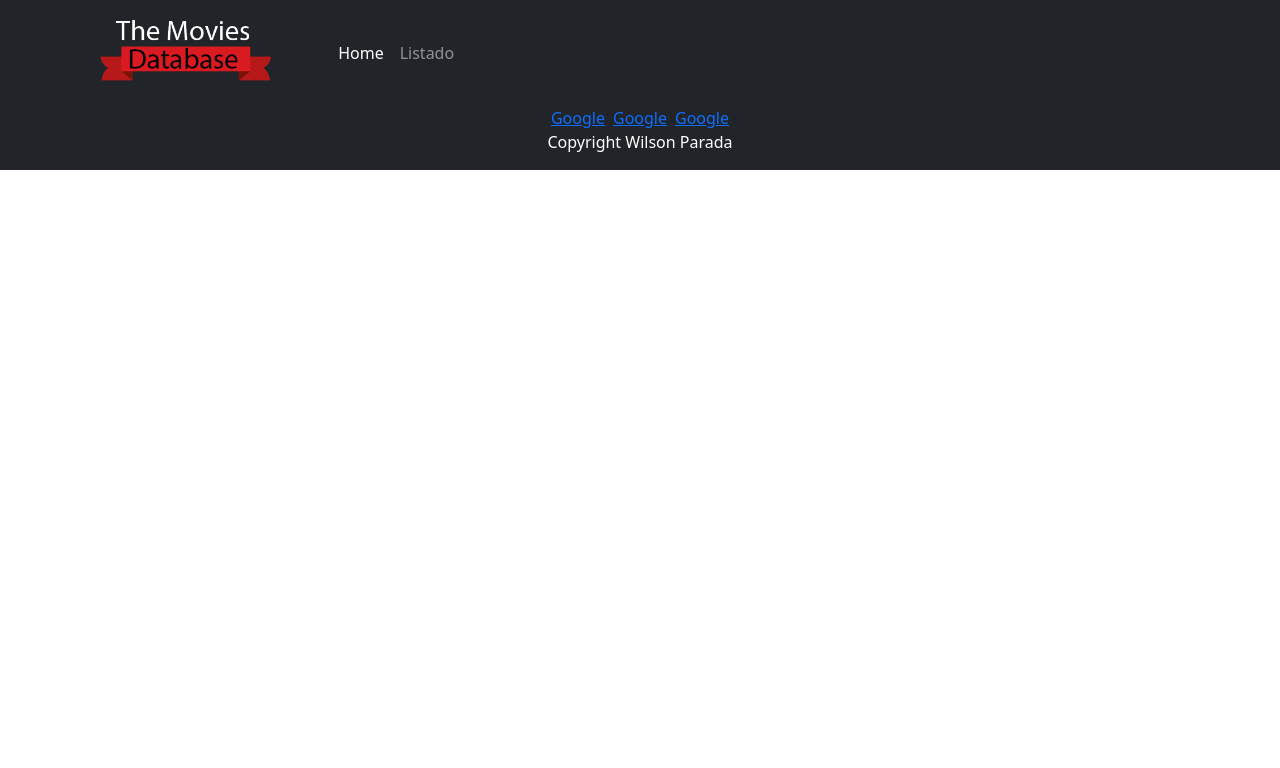
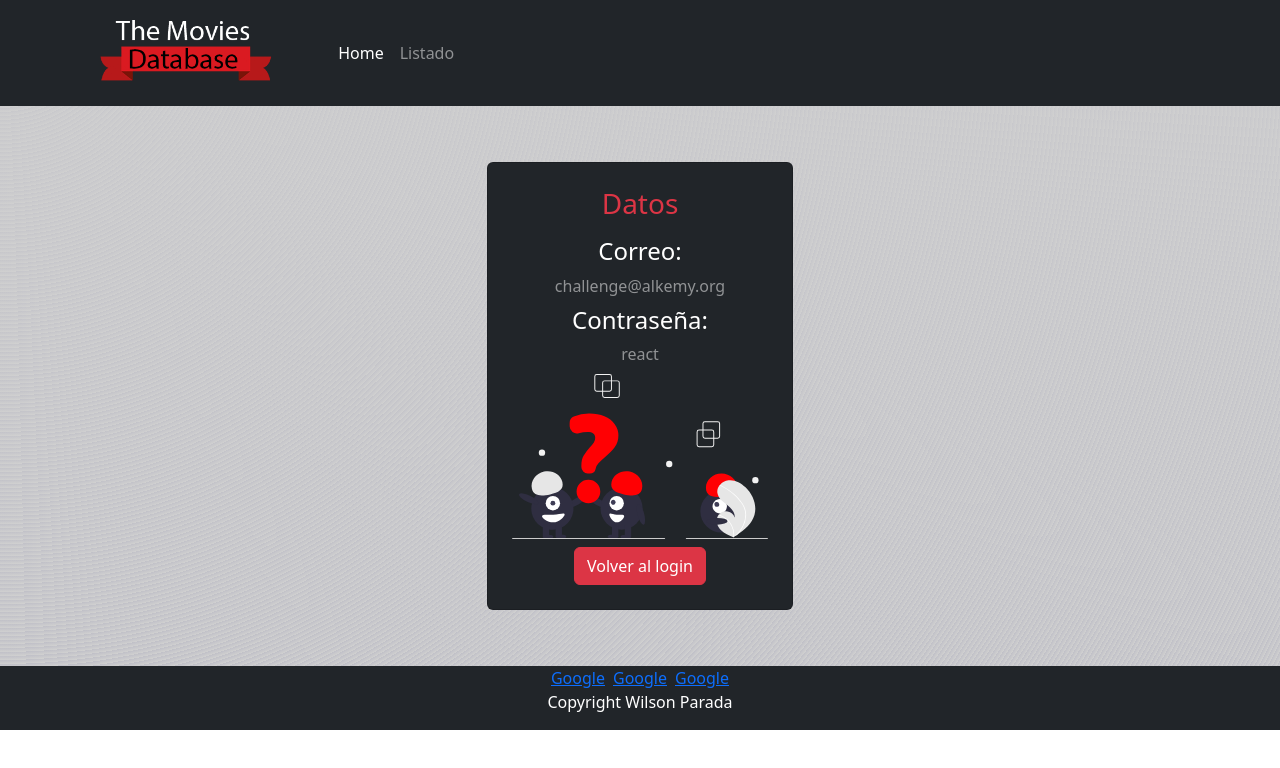
Before and after one commit to Cxrkeyb/challenge-themoviesdatabase, a React (Create React App) app: page /recovery in a window 1280 px wide. Shown: the top 768 px of the page. Built offline with nearby package versions, Linux system fonts and the light colour scheme.

Commit message:
Details from css and recovery data

```diff
--- a/src/App.js
+++ b/src/App.js
@@ -7,9 +7,11 @@ import Header from "./components/Header";
 import Footer from "./components/Footer";
 import Detalle from "./components/Detalle";
 import Resultados from "./components/Resultados";
+import Favoritos from "./components/Favoritos";
+import Recovery from "./components/Recovery";
 // Styles
 import './css/App.css'
-import Favoritos from "./components/Favoritos";
+
 
 
 function App() {
@@ -70,6 +72,7 @@ function App() {
       <Routes>
         <Route path="/" element={<Login refreshToken={refreshToken} />} />
         <Route path='/detalle' element={<Detalle />}/>
+        <Route path='/recovery' element={<Recovery />}/>
         <Route path='/listado' element={<Listado addOrRemoveFromFavs={addOrRemoveFromFavs} favorites={favorites}/>}/>
         <Route path='/resultados' element={<Resultados addOrRemoveFromFavs={addOrRemoveFromFavs} favorites={favorites}/>}/>
         <Route path='/favoritos' element={<Favoritos addOrRemoveFromFavs={addOrRemoveFromFavs} favorites={favorites}/>}/>
--- /dev/null
+++ b/src/components/Recovery.js
@@ -0,0 +1,24 @@
+import React from 'react'
+import question from '../media/img/question.svg'
+import '../css/Recovery.css'
+import { Link } from 'react-router-dom'
+
+export default function Recovery() {
+  return (
+    <div className='resultadosContainer d-flex justify-content-center align-items-center'>
+        <div className='bg-dark d-flex justify-content-center align-items-center flex-column p-4 card gap-2'>
+          <h3 className='text-danger'>Datos</h3>
+          <div className='text-white d-flex justify-content-center align-items-center flex-column'>
+            <h4>Correo: </h4>
+            <span className='text-white-50'>challenge@alkemy.org</span>
+          </div>
+          <div className='text-white d-flex justify-content-center align-items-center flex-column'>
+            <h4>Contraseña: </h4>
+            <span className='text-white-50'>react</span>
+          </div>
+          <img className='questionSVG' src={question} alt='Helping data'/>
+          <Link className='btn btn-danger' to='/'>Volver al login</Link>
+        </div>
+    </div>
+  )
+}
--- /dev/null
+++ b/src/css/Recovery.css
@@ -0,0 +1,3 @@
+.questionSVG {
+    width: 20vw;
+}
```
Also changed, not shown: src/media/img/question.svg (added).
